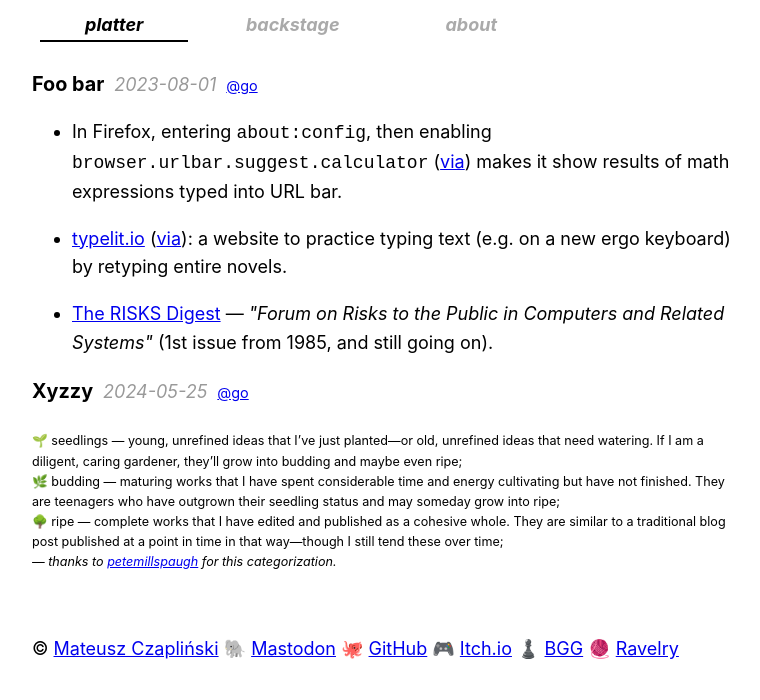
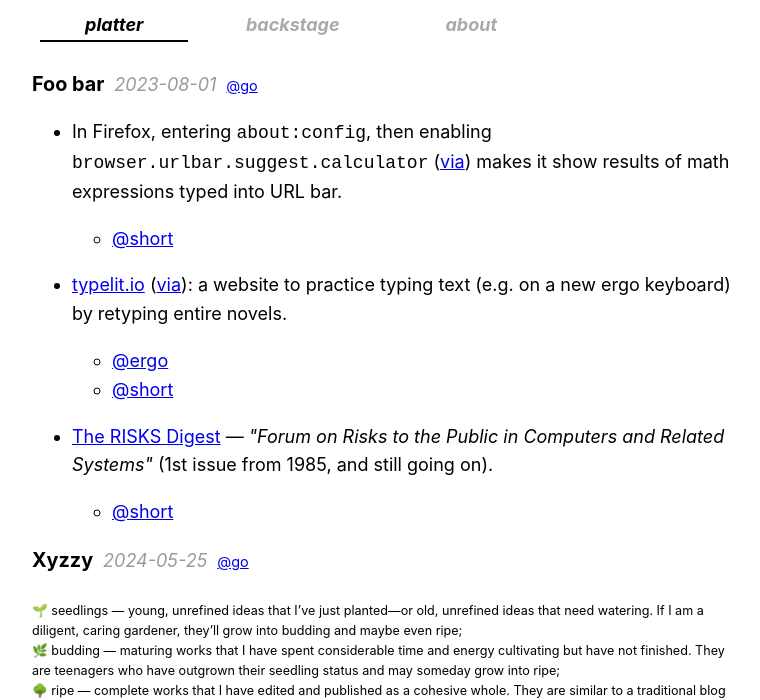
Before and after one commit to akavel/garden, a plain HTML site: page _bloat/index.html in a window 1280 px wide. Shown: the part 101-801 px from the top of the page, without its empty margins (258-1018 px from the left). Drawn offline with Linux system fonts and the light colour scheme.

Commit message:
_bloat: add tags to @shorts

```diff
--- a/_bloat/index.html
+++ b/_bloat/index.html
@@ -131,9 +131,22 @@ address {
 <ul class="shorts">
     <li><p>In Firefox, entering <code>about:config</code>, then enabling <code>browser.urlbar.suggest.calculator</code>
         (<a href="https://lobste.rs/s/b5tqmm/hidden_features_firefox_2020#c_wkvsfo">via</a>)
-        makes it show results of math expressions typed into URL bar.</p></li>
-    <li><p><a href="https://www.typelit.io">typelit.io</a> (<a href="https://www.jonashietala.se/blog/2023/11/02/i_designed_my_own_keyboard_layout_was_it_worth_it">via</a>): a website to practice typing text (e.g. on a new ergo keyboard) by retyping entire novels.</p></li>
-    <li><p><a href="http://catless.ncl.ac.uk/Risks">The RISKS Digest</a> — <em>"Forum on Risks to the Public in Computers and Related Systems"</em> (1st issue from 1985, and still going on).</p></li>
+        makes it show results of math expressions typed into URL bar.</p>
+        <ul class="tags">
+            <li><a href="@short">@short</a></li>
+        </ul>
+    </li>
+    <li><p><a href="https://www.typelit.io">typelit.io</a> (<a href="https://www.jonashietala.se/blog/2023/11/02/i_designed_my_own_keyboard_layout_was_it_worth_it">via</a>): a website to practice typing text (e.g. on a new ergo keyboard) by retyping entire novels.</p>
+        <ul class="tags">
+            <li><a href="@ergo">@ergo</a></li>
+            <li><a href="@short">@short</a></li>
+        </ul>
+    </li>
+    <li><p><a href="http://catless.ncl.ac.uk/Risks">The RISKS Digest</a> — <em>"Forum on Risks to the Public in Computers and Related Systems"</em> (1st issue from 1985, and still going on).</p>
+        <ul class="tags">
+            <li><a href="@short">@short</a></li>
+        </ul>
+    </li>
 </ul>
 <article>
     <a href="xyzzy" class="title">Xyzzy</a>
```
